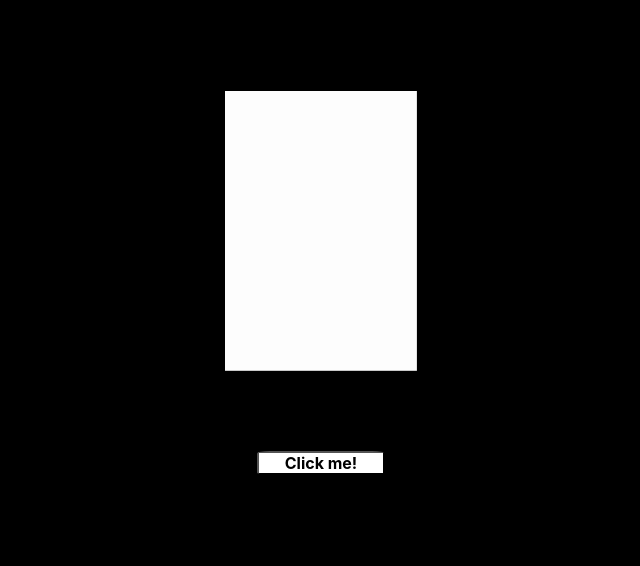
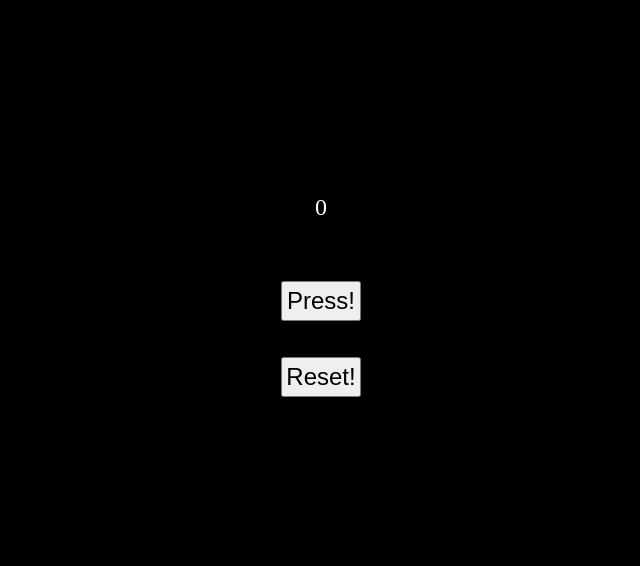
Before and after one commit to todoor17/online-website, a plain HTML site: page index.html in a window 1280 px wide. Shown: the part 117-683 px from the top of the page, without its empty margins (319-959 px from the left). Drawn offline with Linux system fonts and the light colour scheme.

Commit message:
experiment

```diff
--- a/index.html
+++ b/index.html
@@ -4,15 +4,15 @@
     <head>
         <meta charset="UTF-8">
         <title> BLACKJACK </title>
-        <link rel="stylesheet" href = "style.css">
+        <link rel="stylesheet" href="style.css">
     </head>
     <body>
-        <div class="lower-part">
-            <div class ="lower-part-container">
-                <img class="lower-part-child" src="deck/white.png">
-                <button id="button" onclick="setRandomCard()"> Click me! </button>
-            </div>
-        </div>
+        <p class="text"> 0 </p>
+        <br> <br>
+        <button id="btn" onclick="press()"> Press! </button>
+        <br> <br>
+        <button id="btn" onclick="reset()"> Reset! </button>
+
         <script src="script.js"></script>
     </body>
 </html>
--- a/script.js
+++ b/script.js
@@ -1,21 +1,18 @@
-const ranks = ["2", "3", "4", "5", "6", "7", "8", "9", "10", "J", "Q", "K", "A"];
-const suits = ["♣", "♦", "♥", "♠"];
-const deck = [];
+let sum = 0;
 
-for(let i = 0; i < ranks.length; i++) {
-    for(let j = 0; j < suits.length; j++) {
-        deck.push(ranks[i] + suits[j]);
-    }
+function press() {
+    sum++;
+    document.getElementsByClassName("text")[0].textContent = sum;
+    document.body.style.backgroundColor = "black";
+    document.getElementsByClassName("text")[0].style.color = "white";
+
+    console.log(sum);
 }
 
-console.log(deck);
-const random = Math.floor(Math.random() * 52);
-console.log(deck[random])
-
-function setRandomCard() {
-    const randomIndex = Math.floor(Math.random() * 52);
-    const randomCard = deck[randomIndex];
-    const cardImage = `deck/${randomCard}.png`;
-
-    document.querySelector(".lower-part-child").src = cardImage;
+function reset() {
+    sum--
+    document.getElementsByClassName("text")[0].textContent = sum;
+    document.body.style.backgroundColor = "white";
+    document.getElementsByClassName("text")[0].style.color = "black";
+    console.log("AAA");
 }
--- a/style.css
+++ b/style.css
@@ -1,51 +1,25 @@
 body {
     background-color: black;
+    display: flex;
+    flex-direction: column;
+    justify-content: center;
+    align-items: center;
+    height: 100vh;
     margin: 0;
-    padding: 0;
+    overflow: hidden;
 }
 
-.lower-part {
+#btn {
+    width: 10vh;
+    height: 5vh;
+    font-size: 3vh;
     display: flex;
-    flex-direction: row;
+    flex-direction: column;
+    justify-content: center;
     align-items: center;
-    justify-content: center;
-    background-color: black;
-    height: 100vh;
-    width: 100%;
 }
 
-.lower-part-container {
-    display: flex;
-    flex-direction: column;
-    align-items: center;
-    justify-content: center;
-    margin: 20px;
-    height: 70%;
-    width: 20%;
-    gap: 10vh;
+.text {
+    color: white;
+    font-size: 3vh;
 }
-
-.lower-part-child {
-    background-color: black;
-    height: 50%;
-    width: auto;
-}
-
-#button {
-    display: flex; /* Enable flexbox layout */
-    align-items: center; /* Center content vertically */
-    justify-content: center; /* Center content horizontally */
-    height: 3vh;
-    width: 50%;
-    align-items: center;
-    background-color: white;
-    font-family: -apple-system, system-ui, system-ui, "Segoe UI", Roboto, "Helvetica Neue", "Fira Sans", Ubuntu, Oxygen, "Oxygen Sans", Cantarell, "Droid Sans", "Apple Color Emoji", "Segoe UI Emoji", "Segoe UI Symbol", "Lucida Grande", Helvetica, Arial, sans-serif;
-    font-size: 2vh;
-    font-weight: bold;
-    border-radius: 10%;
-}
-
-#button:hover {
-    background-color: red;
-    transition: background-color 0.5s ease;
-}
```
Also changed, not shown: deck/green.jpg (deleted), images/git_logo.png (deleted), images/ig_logo.png (deleted), images/linkedin_logo.png (deleted).
